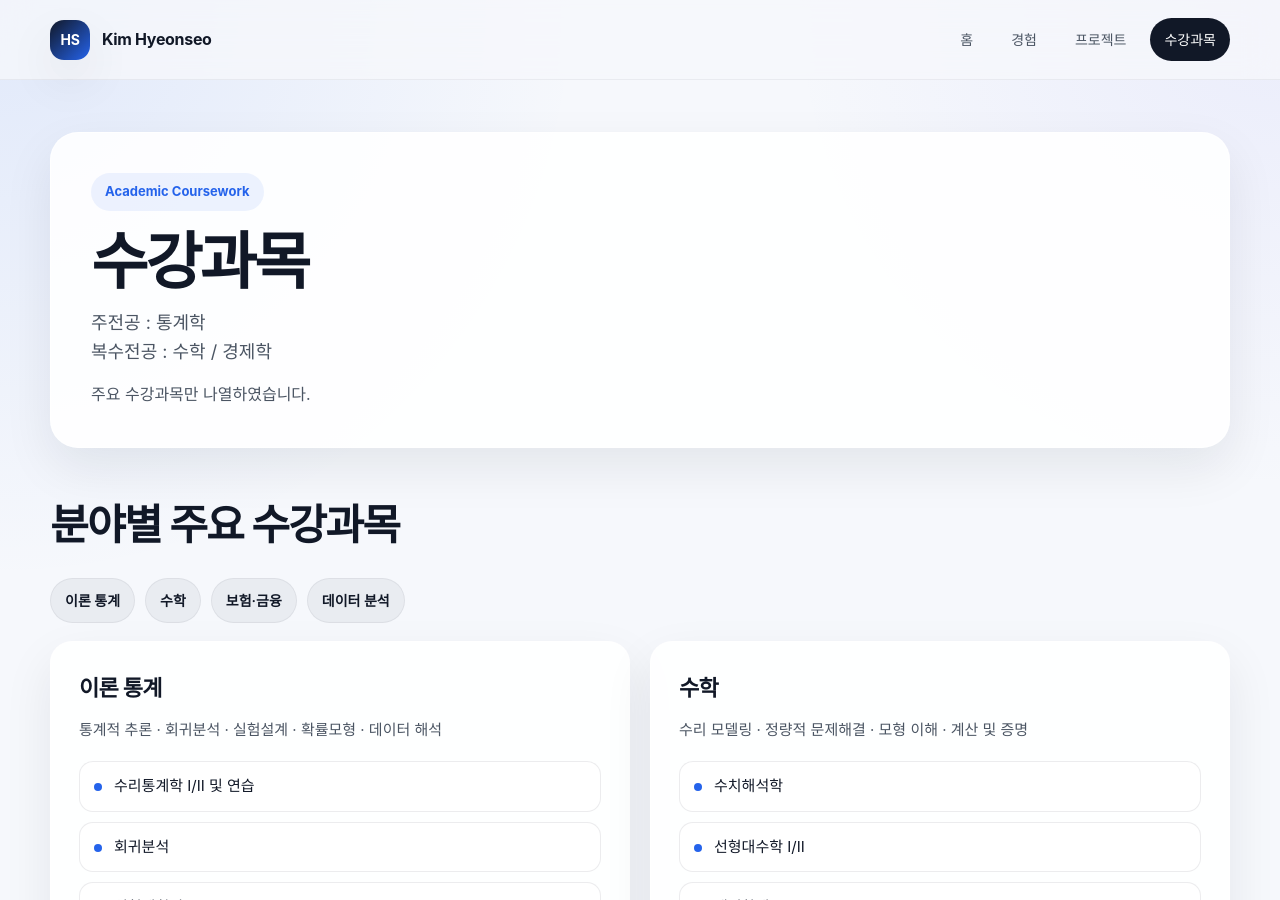
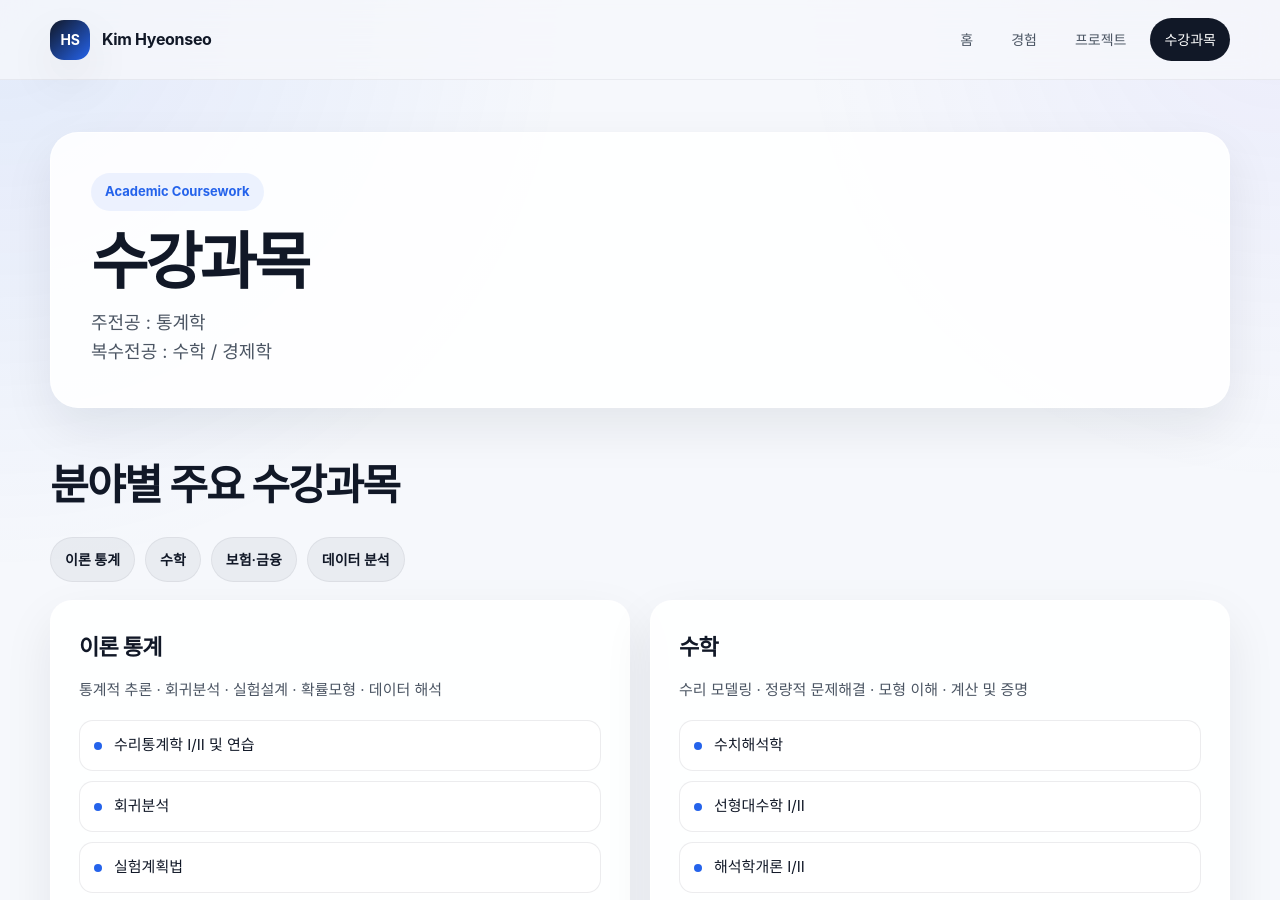
Before and after one commit to hyeonseo-kim/resume, a Jekyll site: the page coursework.html, which Jekyll copies as it is, in a window 1280 px wide and 900 px high. Built offline with Jekyll 4.4.1, drawn with Linux system fonts in a browser that asks for light colours.

Commit message:
Update coursework.html

```diff
--- a/coursework.html
+++ b/coursework.html
@@ -369,8 +369,6 @@
             <h1>수강과목</h1>
             <p>주전공 : 통계학</p>
             <p>복수전공 : 수학 / 경제학</p>
-            <p style="margin-top:14px; font-size:16px;">
-              주요 수강과목만 나열하였습니다.
             </p>
           </div>
         </div>
```
